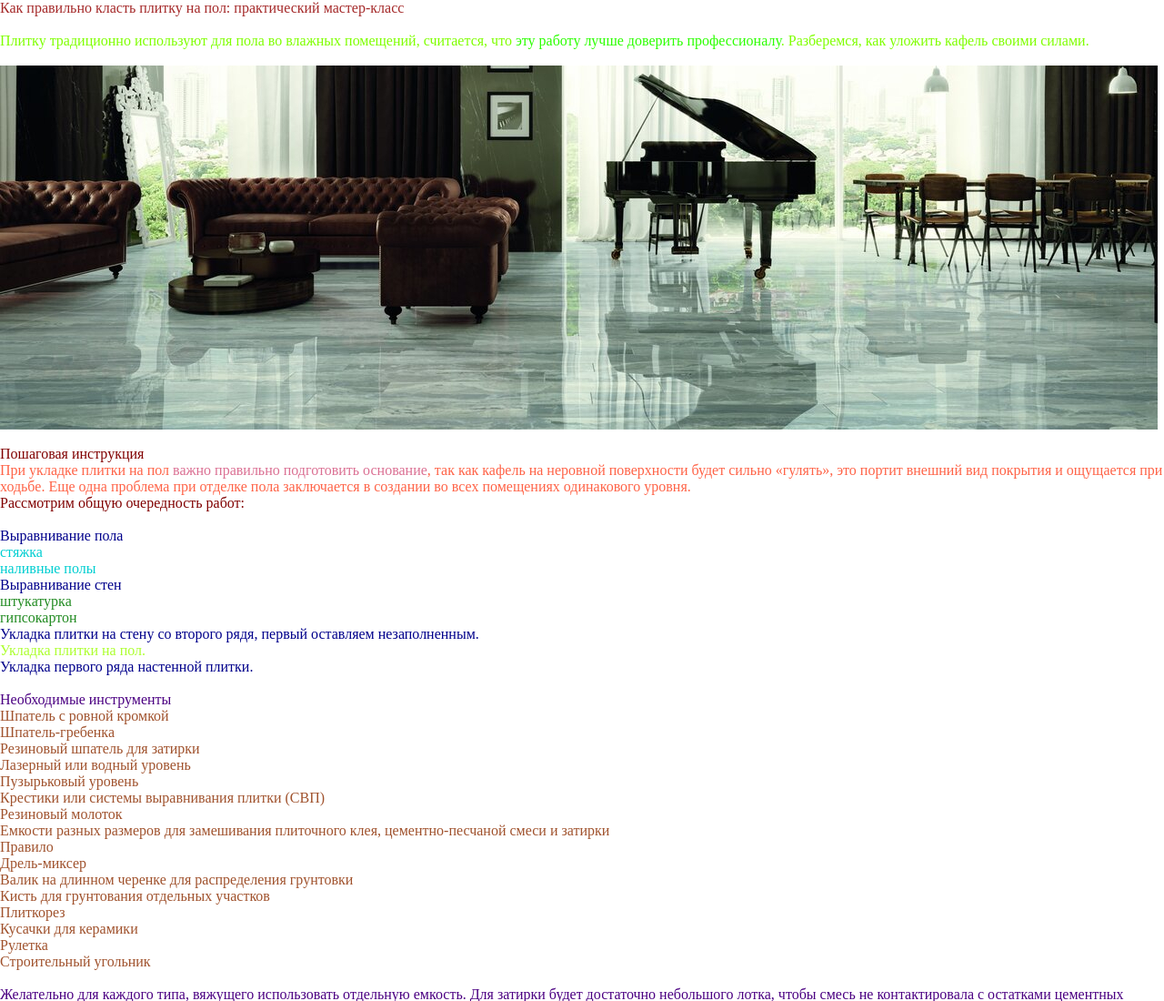
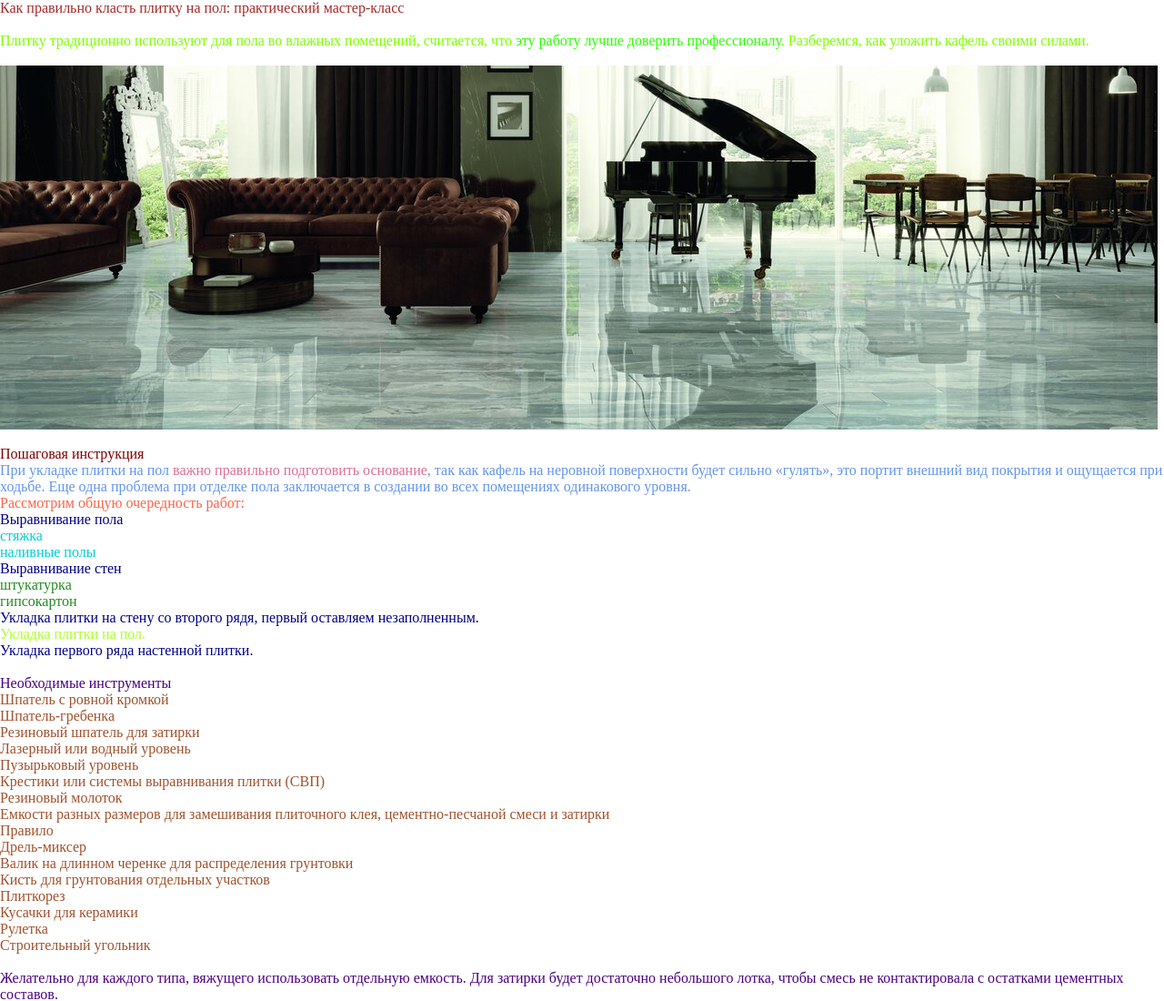
Before and after one commit to GrizliVerst/Lesson_3, a plain HTML site: page index.html in a window 1280 px wide. Shown: the top 1100 px of the page at 91% size. Drawn offline with Linux system fonts and the light colour scheme.

Commit message:
Add files via upload

```diff
--- a/css/style.css
+++ b/css/style.css
@@ -66,6 +66,6 @@ p.text.paragraph.align span{
 .tools .tools-list{
     color: sienna;
 }
-.text.manual > p {
+.text.paragraph + p {
     color: tomato;
 }
--- a/index.html
+++ b/index.html
@@ -20,10 +20,7 @@
                 <br>
                 <h2>Пошаговая инструкция</h2>
                 <p class="text paragraph">При укладке плитки на пол <span>важно правильно подготовить основание</span>, так как кафель на неровной поверхности будет сильно «гулять», это портит внешний вид покрытия и ощущается при ходьбе. Еще одна проблема при отделке пола заключается в создании во всех помещениях одинакового уровня.</p>
-                <div class="text manual__text">
-                    <p>Рассмотрим общую очередность работ:</p>
-                </div>
-                <br>
+                <p>Рассмотрим общую очередность работ:</p>
                 <ul class="list">
                     <li>Выравнивание пола
                         <ul class="list2">
```
